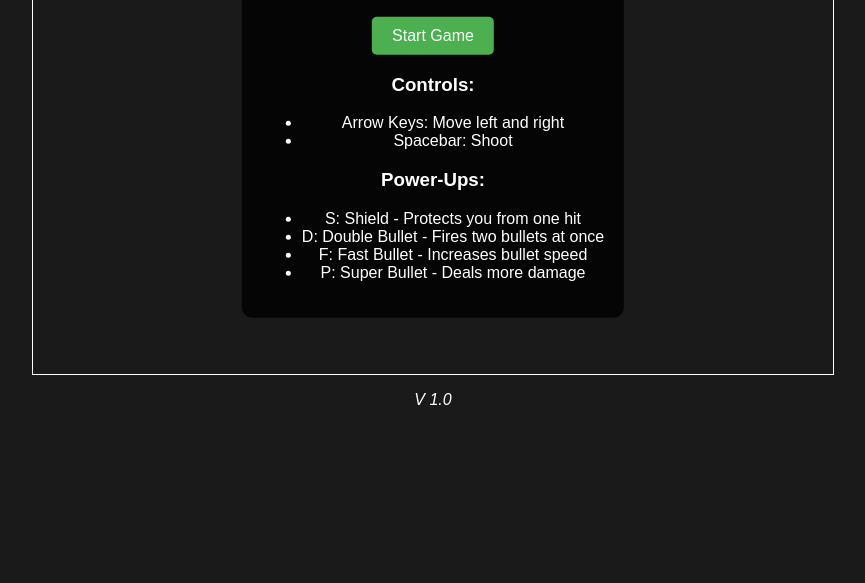
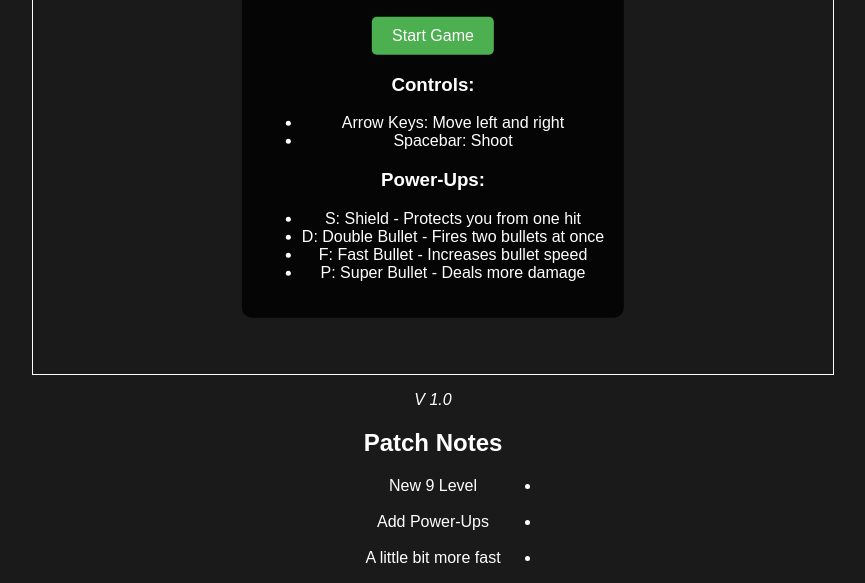
Before and after one commit to NekoPazzo/NekooInvaders, a plain HTML site: page index.html in a window 1280 px wide. Shown: the part 307-890 px from the top of the page, without its empty margins (207-1072 px from the left). Before the commit the page ends 800 px from the top, so only its background shows below. Drawn offline with Linux system fonts and the light colour scheme.

Commit message:
Update index.html

```diff
--- a/index.html
+++ b/index.html
@@ -852,5 +852,13 @@ document.addEventListener('keydown', (e) => {
     </script>
 
 <p style="font-style:oblique;">V 1.0</p>
+<h2>Patch Notes</h2>
+<ul>
+    <li style="margin-left: 700px; text-indent: -740px;">New 9 Level</li>
+    <br>
+    <li style="margin-left: 700px; text-indent: -740px;">Add Power-Ups</li>
+    <br>
+    <li style="margin-left: 700px; text-indent: -740px;">A little bit more fast</li>
+  </ul>
 </body>
 </html>
```
